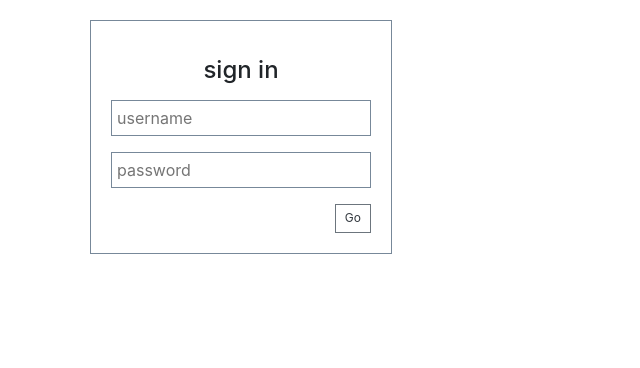
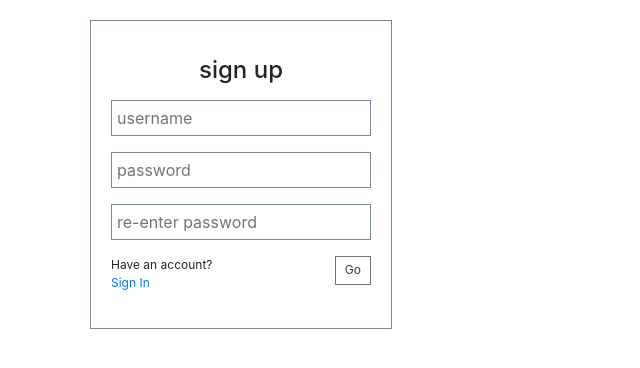
Before and after one commit to zoe-gonzales/meet-up-do-stuff, a React (Create React App) app in the folder client/: page / in a window 1280 px wide. Shown: the top 368 px of the page, without its empty margins (0-640 px from the left). Built offline with nearby package versions, Linux system fonts and the light colour scheme.

Commit message:
updating UseForm hook to use redux

```diff
--- a/client/package.json
+++ b/client/package.json
@@ -8,6 +8,7 @@
     "react-redux": "^7.1.1",
     "react-scripts": "3.1.1",
     "redux": "^4.0.4",
+    "redux-thunk": "^2.3.0",
     "styled-components": "^4.4.0"
   },
   "scripts": {
--- a/client/src/App.js
+++ b/client/src/App.js
@@ -1,11 +1,11 @@
 import React from 'react';
-import SignInForm from './components/SignInForm';
+import SignUpForm from './components/SignUpForm';
 
 function App() {
   return (
     <div className="container">
       <div className="row">
-        <SignInForm />
+        <SignUpForm />
       </div>
     </div>
   );
--- a/client/src/actions/formActions.js
+++ b/client/src/actions/formActions.js
@@ -0,0 +1,11 @@
+import types from './types';
+
+const formActions = {
+    updateFormData(data) {
+        return (dispatch) => {
+            dispatch(types.updateInputs(data));
+        }
+    }
+}
+
+export default formActions;
--- a/client/src/actions/types.js
+++ b/client/src/actions/types.js
@@ -0,0 +1,10 @@
+const types = {
+    updateInputs(inputs) {
+        return {
+            type: 'UPDATE_INPUTS',
+            data: inputs,
+        }
+    }
+}
+
+export default types;
--- a/client/src/components/Button.jsx
+++ b/client/src/components/Button.jsx
@@ -11,7 +11,7 @@ const Btn = styled.button`
 `
 
 const Button = ({ children }) => {
-    return <Btn type="button" className="btn btn-outline-dark border border-secondary rounded-0 float-right">{children}</Btn>
+    return <Btn className="btn btn-outline-dark border border-secondary rounded-0 float-right">{children}</Btn>
 }
 
 export default Button;
--- a/client/src/components/SignUpForm.jsx
+++ b/client/src/components/SignUpForm.jsx
@@ -2,6 +2,7 @@ import React from "react";
 import ContentContainer from "./ContentContainer";
 import Button from './Button';
 import styled from "styled-components";
+import UseForm from '../hooks/UseForm';
 
 const Field = styled.input`
     border: 1px solid #778899;
@@ -21,20 +22,24 @@ const SmallText = styled.p`
 `
 
 const SignUpForm = () => {
+   const { inputs, handleInputChange, handleSubmit } = UseForm(() => {
+     console.log("callback called")
+   });
+
     return (
         <ContentContainer color="white">
             <Title className="text-center">sign up</Title>
-            <form>
+            <form onSubmit={e => handleSubmit(e)}>
                 <div className="form-group">
-                    <Field name="username" type="text" placeholder="username" aria-label="username"></Field>
+                    <Field onChange={e => handleInputChange(e)} value={inputs.username} name="username" type="text" placeholder="username" aria-label="username"></Field>
                 </div>
                 <div className="form-group">
-                    <Field name="password" type="password" placeholder="password" aria-label="password"></Field>
+                    <Field onChange={e => handleInputChange(e)} value={inputs.password} name="password" type="password" placeholder="password" aria-label="password"></Field>
                 </div>
                 <div className="form-group">
-                    <Field name="confirm-password" type="password" placeholder="re-enter password" aria-label="confirm-password"></Field>
+                    <Field onChange={e => handleInputChange(e)} value={inputs.confirmPassword} name="confirmPassword" type="password" placeholder="re-enter password" aria-label="confirmPassword"></Field>
                 </div>
-                <Button>Go</Button>
+                <Button type="submit">Go</Button>
                 <SmallText>
                     Have an account? <br />
                     <a href="https://github.com/">Sign In</a>
--- a/client/src/hooks/UseForm.js
+++ b/client/src/hooks/UseForm.js
@@ -1,18 +1,20 @@
-import { useState } from React;
+import { useSelector, useDispatch } from 'react-redux';
+import actions from '../actions/formActions';
 
-const UseForm = (fields, clearedFields, cb) => {
-    const [inputs, setInputs] = useState(fields);
+const UseForm = cb => {
+    const inputs = useSelector(state => state.Auth.inputs);
+    const dispatch = useDispatch();
 
     const handleInputChange = e => {
         e.persist();
         const { name, value } = e.target;
-        setInputs({ ...inputs, [name]: value });
+        const changedInputs = {...inputs, [name]: value};
+        dispatch(actions.updateFormData(changedInputs));
     }
 
     const handleSubmit = e => {
-        if (e) e.preventDefault();
+        e.preventDefault();
         cb();
-        setInputs(clearedFields);
     }
 
     return {
--- a/client/src/index.js
+++ b/client/src/index.js
@@ -1,5 +1,22 @@
 import React from 'react';
 import ReactDOM from 'react-dom';
 import App from './App';
+import thunk from 'redux-thunk';
+import { createStore, applyMiddleware, compose } from 'redux';
+import { Provider } from 'react-redux';
+import RootReducer from './reducers/RootReducer';
 
-ReactDOM.render(<App />, document.getElementById('root'));
+const composeEnhancers = window.__REDUX_DEVTOOLS_EXTENSION_COMPOSE__ || compose;
+
+const store = createStore(
+    RootReducer,
+    {},
+    composeEnhancers(applyMiddleware(thunk))
+);
+
+ReactDOM.render(
+    <Provider store={store}>
+        <App />
+    </Provider>,
+    document.getElementById('root')
+);
--- /dev/null
+++ b/client/src/reducers/AuthReducer.js
@@ -0,0 +1,25 @@
+const initialState = {
+    inputs: {
+        username: '',
+        password: '',
+        confirmPassword: '',
+    }
+}
+
+const Auth = (state = initialState, action) => {
+    switch(action.type) {
+        case 'UPDATE_INPUTS':
+            let  { username, password, confirmPassword } = action.data;
+            return Object.assign({}, state, {
+                inputs: {
+                    username: username,
+                    password: password,
+                    confirmPassword: confirmPassword,
+                }
+            });
+        default:
+            return state;
+    }
+}
+
+export default Auth;
--- /dev/null
+++ b/client/src/reducers/RootReducer.js
@@ -0,0 +1,8 @@
+import { combineReducers } from 'redux';
+import Auth from './AuthReducer';
+
+const RootReducer = combineReducers({
+    Auth,
+});
+
+export default RootReducer;
```
Also changed, not shown: client/src/reducers/EventReducer.js (added), 1 other file (tests, documents, lock files or other folders).
